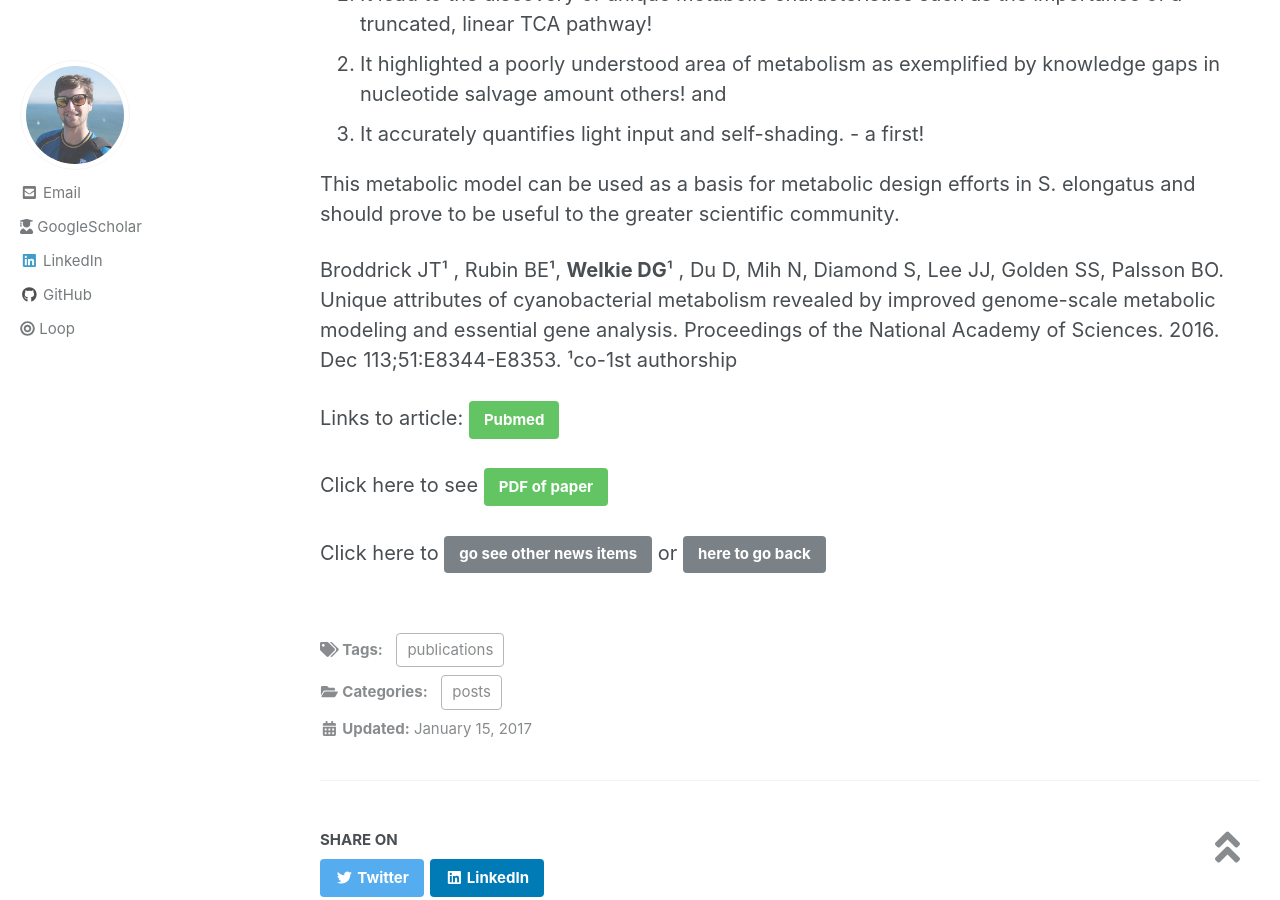
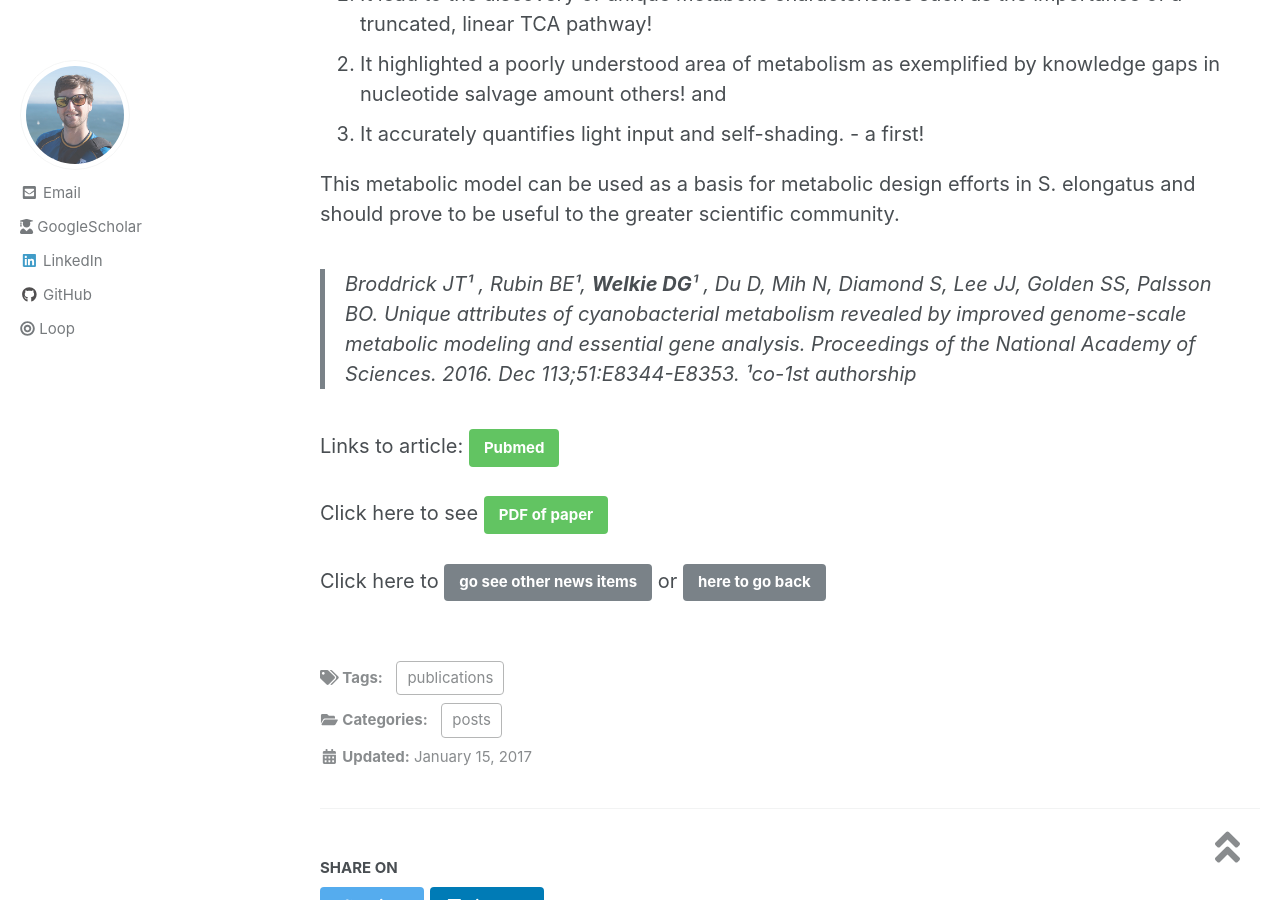
Before and after one commit to dwelkie/dwelkie.github.io, a Jekyll site: the page built from _posts/2017-01-15-iJB785pub.md, in a window 1280 px wide and 900 px high, scrolled down 424 px. Built offline with Jekyll 4.4.1, drawn with Linux system fonts in a browser that asks for light colours; nearby versions of some CDN libraries.

Commit message:
Update 2017-01-15-iJB785pub.md

```diff
--- a/_posts/2017-01-15-iJB785pub.md
+++ b/_posts/2017-01-15-iJB785pub.md
@@ -15,7 +15,7 @@ and
 
 This metabolic model can be used as a basis for metabolic design efforts in S. elongatus and should prove to be useful to the greater scientific community.
 
-Broddrick JT¹ , Rubin BE¹, **Welkie DG**¹ , Du D, Mih N, Diamond S, Lee JJ, Golden SS, Palsson BO. Unique attributes of cyanobacterial metabolism revealed by improved genome-scale metabolic modeling and essential gene analysis. Proceedings of the National Academy of Sciences. 2016. Dec 113;51:E8344-E8353. ¹co-1st authorship <br/>
+>Broddrick JT¹ , Rubin BE¹, **Welkie DG**¹ , Du D, Mih N, Diamond S, Lee JJ, Golden SS, Palsson BO. Unique attributes of cyanobacterial metabolism revealed by improved genome-scale metabolic modeling and essential gene analysis. Proceedings of the National Academy of Sciences. 2016. Dec 113;51:E8344-E8353. ¹co-1st authorship <br/>
 
 Links to article: [Pubmed](https://www.ncbi.nlm.nih.gov/pubmed/27911809){:target="_blank"}{: .btn .btn--success}
 
```
